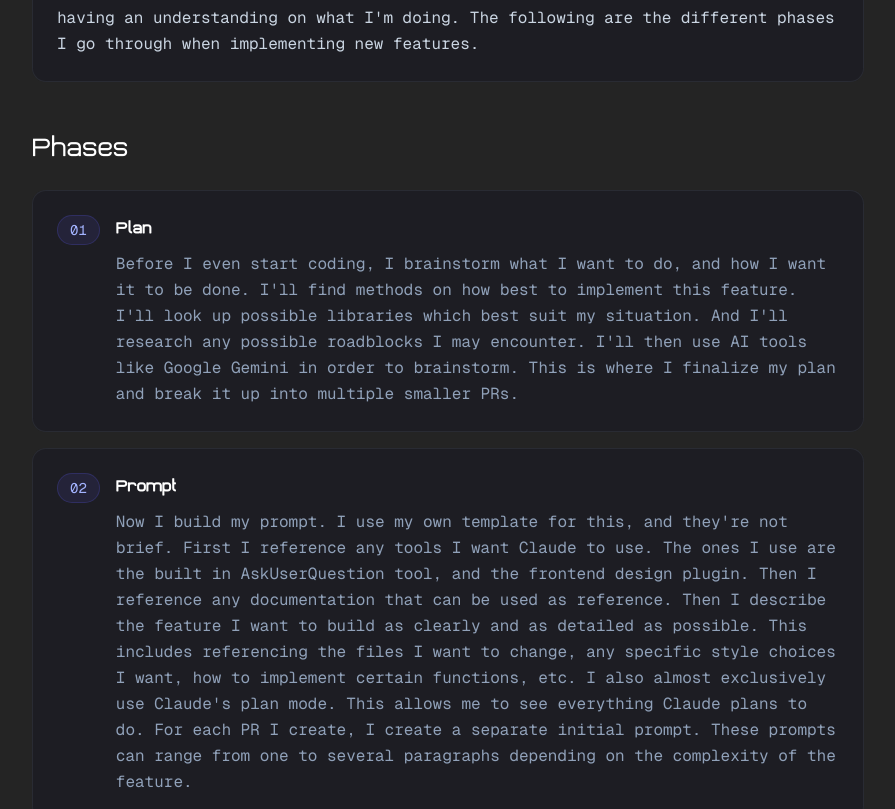
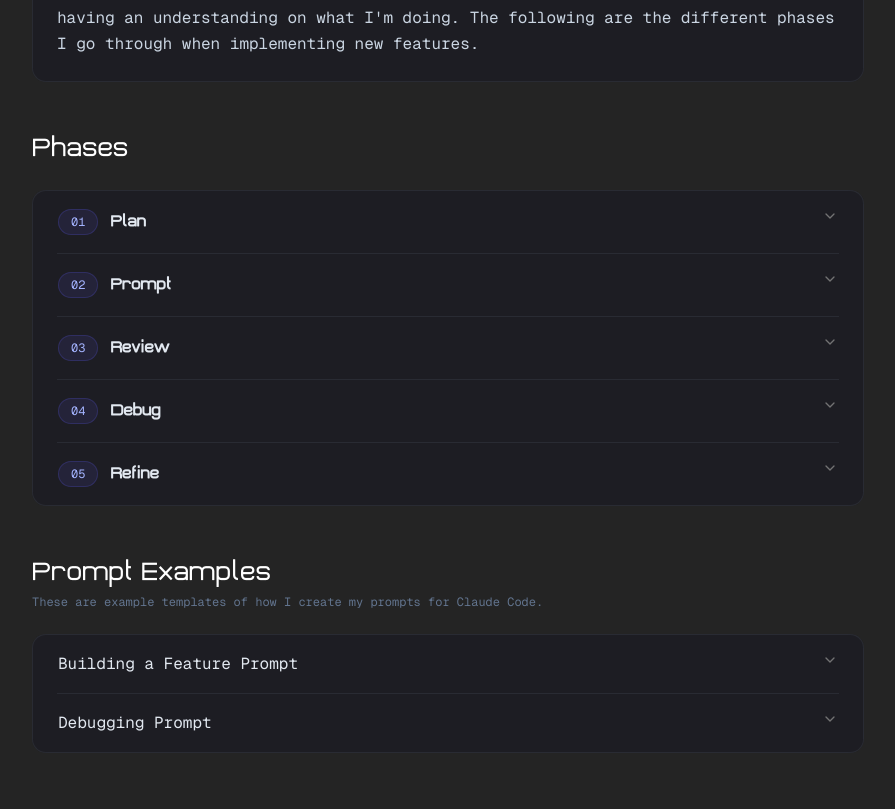
Before and after one commit to suzuhe481/portfolio-v3, a Next.js app: page / in a window 1280 px wide. Shown: the part 2060-2869 px from the top of the page, without its empty margins (192-1087 px from the left). Built offline with nearby package versions, Linux system fonts and the light colour scheme.

Commit message:
feat: wraps each phase in an accordion

```diff
--- a/src/components/_main/AiWorkflow/AiWorkflow.tsx
+++ b/src/components/_main/AiWorkflow/AiWorkflow.tsx
@@ -37,37 +37,44 @@ export const AiWorkflow = () => {
         </motion.div>
 
         {/* Phases */}
-        <div>
+        <motion.div
+          initial={{ opacity: 0, y: 20 }}
+          whileInView={{ opacity: 1, y: 0 }}
+          viewport={{ once: true, margin: "-50px" }}
+          transition={{ duration: 0.5 }}
+        >
           <h3 className="font-plagiata text-2xl md:text-3xl text-white">
             Phases
           </h3>
-          <div className="space-y-4 mt-6">
-            {aiWorkflow.phases.map((phase, index) => (
-              <motion.div
+
+          <div className="bg-[rgba(26,26,36,0.6)] backdrop-blur-sm border border-[rgba(148,163,184,0.1)] rounded-xl px-5 md:px-6 hover:border-[rgba(99,102,241,0.25)] transition-colors duration-300 mt-6">
+            <Accordion multiple={false}>
+              {aiWorkflow.phases.map((phase) => (
+                <AccordionItem
                   key={phase.number}
-                initial={{ opacity: 0, y: 20 }}
-                whileInView={{ opacity: 1, y: 0 }}
-                viewport={{ once: true, margin: "-50px" }}
-                transition={{ duration: 0.5, delay: index * 0.1 }}
-                className="bg-[rgba(26,26,36,0.6)] backdrop-blur-sm border border-[rgba(148,163,184,0.1)] rounded-xl p-5 md:p-6 hover:border-[rgba(99,102,241,0.25)] transition-colors duration-300"
+                  value={`phase-${phase.number}`}
+                  className="border-b border-[rgba(148,163,184,0.1)] last:border-b-0"
                 >
-                <div className="flex items-start gap-4">
-                  <span className="shrink-0 inline-block text-indigo-300 bg-indigo-500/10 border border-indigo-500/20 rounded-full px-3 py-1 text-xs md:text-sm font-geist-mono">
+                  <AccordionTrigger className="font-geist-mono text-slate-200 text-sm md:text-base font-medium py-4 hover:no-underline no-underline cursor-pointer hover:text-indigo-400 aria-expanded:text-indigo-400 aria-expanded:underline transition-colors duration-200">
+                    <div className="flex items-center gap-3">
+                      <span className="shrink-0 inline-block text-indigo-300 bg-indigo-500/10 border border-indigo-500/20 rounded-full px-3 py-1 text-xs font-geist-mono">
                         {String(phase.number).padStart(2, "0")}
                       </span>
-                  <div className="min-w-0">
-                    <p className="font-plagiata text-lg text-white font-bold mb-2">
+                      <span className="font-plagiata text-lg font-bold">
                         {phase.title}
-                    </p>
-                    <div className="font-geist-mono text-slate-300 text-sm md:text-base leading-relaxed [&>p]:text-slate-400">
+                      </span>
+                    </div>
+                  </AccordionTrigger>
+                  <AccordionContent className="font-geist-mono text-slate-300 text-sm md:text-base leading-relaxed pb-5">
+                    <div className="[&>p]:text-slate-400 [&_ul]:list-disc [&_ul]:pl-5 [&_ol]:list-decimal [&_ol]:pl-5 [&_li]:text-slate-400 [&_li]:mt-1">
                       <Markdown>{phase.description}</Markdown>
                     </div>
-                  </div>
+                  </AccordionContent>
+                </AccordionItem>
+              ))}
+            </Accordion>
           </div>
         </motion.div>
-            ))}
-          </div>
-        </div>
 
         {/* Prompt Examples */}
         <motion.div
```
Lines whose indentation alone changed are shown as unchanged.
